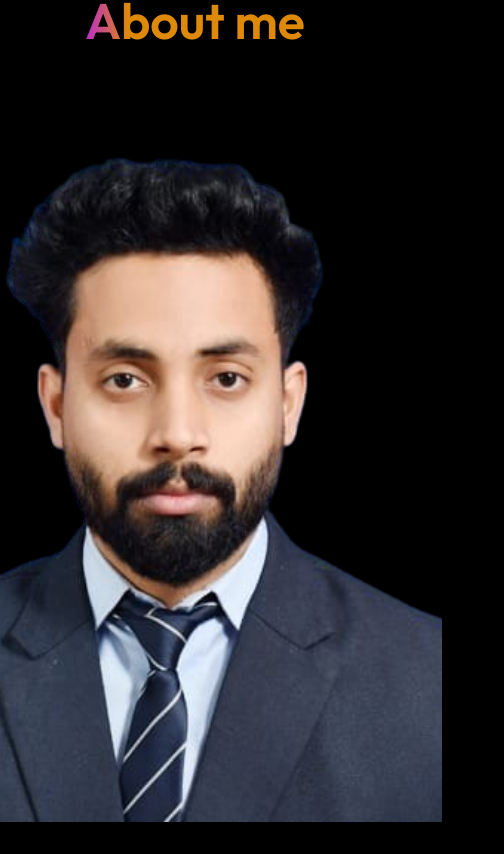
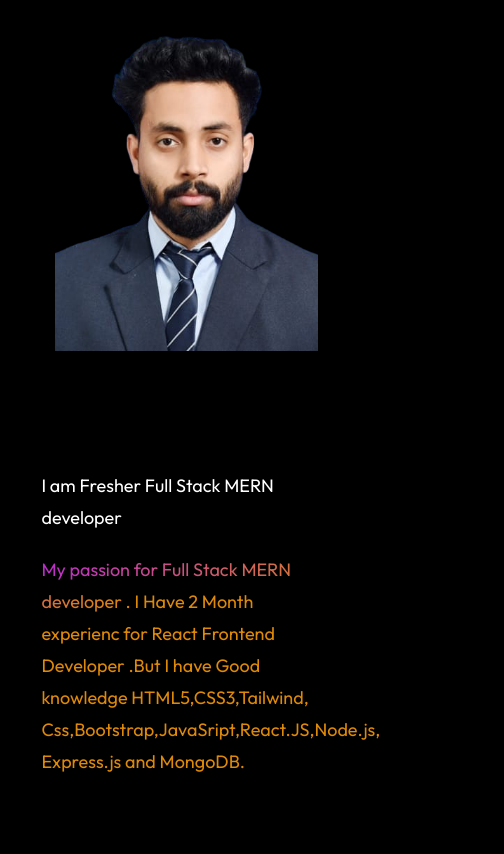
Before and after one commit to Tiwari-Suraj/Portfolio, a React (Vite) app: page / in a window 390 px wide. Shown: the part 1730-2584 px from the top of the page, 504 px wide, since content can reach past the window. Built offline with nearby package versions, Linux system fonts and the light colour scheme.

Commit message:
hero.css

```diff
--- a/src/Components/About/About.css
+++ b/src/Components/About/About.css
@@ -61,7 +61,7 @@
 @media(max-width:768px) {
     .about {
         gap: 80px;
-        margin: 50px 70px;
+        margin: 20px 40px;
         align-items: center;
     }
 
@@ -76,11 +76,13 @@
 
 
     .about-left img {
-        width: 90%;
+        width: 60%;
+        margin-left: 18%;
     }
 
     .about-para {
         font-size: 18px;
         line-height: 32px;
+        margin-left: 15%;
     }
 }
--- a/src/Components/About/About.jsx
+++ b/src/Components/About/About.jsx
@@ -49,7 +49,8 @@ const About = () => {
                 My passion for Full Stack MERN developer . I Have 2 Month
                 experienc for React Frontend Developer .But I have Good
                 knowledge HTML5,CSS3,Tailwind,
-                Css,Bootstrap,JavaSript,React.JS,Node.js,Express.js and MongoDB.
+                Css,Bootstrap,JavaSript,React.JS,Node.js, Express.js and
+                MongoDB.
               </span>
             </p>
           </div>
--- a/src/Components/Hero/Hero.css
+++ b/src/Components/Hero/Hero.css
@@ -80,7 +80,7 @@
 @media(max-width:768px) {
     .hero-img {
         margin-top: 120px;
-        width: 106%;
+        width: 90%;
     }
 
     .hero h1 {
@@ -106,6 +106,7 @@
     .hero-connect {
         padding: 20px 30px;
         border-radius: 40px;
+
     }
 
     .hero-resume {
```
